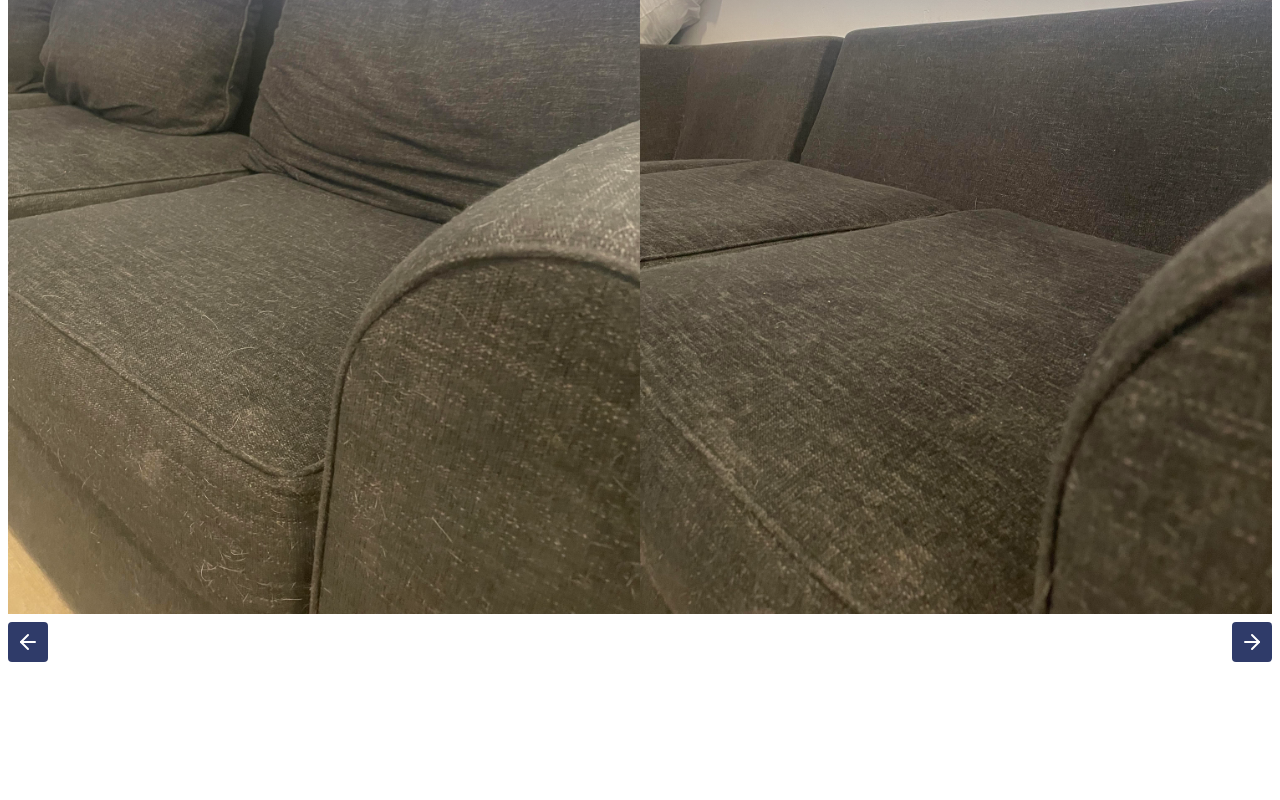
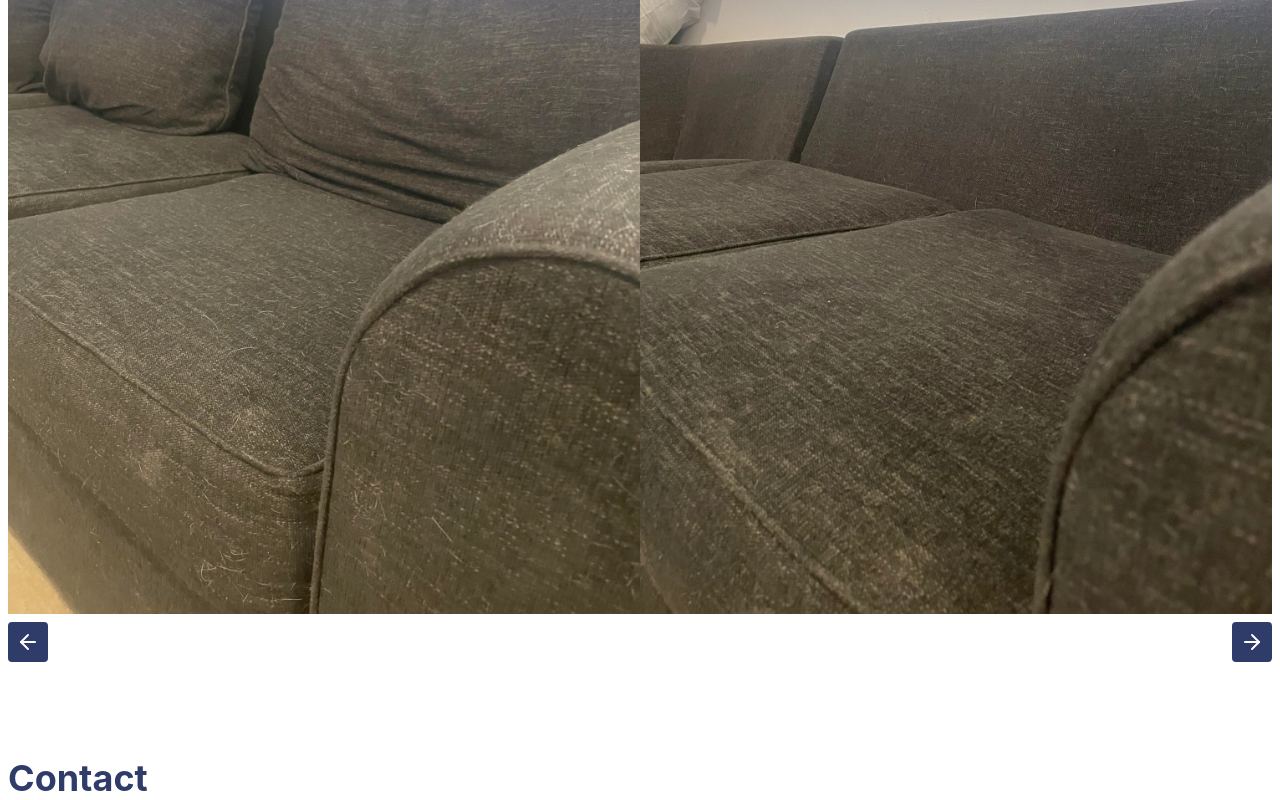
Before and after one commit to jgarcia4444/carpet-aces, a React (Create React App) app: page / in a window 1280 px wide. Shown: the part 5901-6701 px from the top of the page. Before the commit the page ends 6563 px from the top, so only its background shows below. Built offline with nearby package versions, Linux system fonts and the light colour scheme.

Commit message:
Added in a contact section just with the section title so far.

```diff
--- a/src/App.js
+++ b/src/App.js
@@ -5,6 +5,7 @@ import Header from './components/sections/Header';
 import FloatingContactUsButton from './components/buttons/FloatingContactUsButton';
 import Services from './components/sections/Services';
 import Gallery from './components/sections/Gallery';
+import Contact from './components/sections/Contact';
 
 function App() {
   return (
@@ -13,6 +14,7 @@ function App() {
       <Header />
       <Services />
       <Gallery />
+      <Contact />
       <FloatingContactUsButton />
     </div>
   );
--- /dev/null
+++ b/src/components/sections/Contact.jsx
@@ -0,0 +1,14 @@
+import React from 'react';
+
+import SectionTitle from '../../shared/text/SectionTitle';
+
+const Contact = () => {
+
+    return (
+        <div id="contact" className="mt-24 px-2 flex flex-col">
+            <SectionTitle title="Contact"/>
+        </div>
+    )
+};
+
+export default Contact;
```
